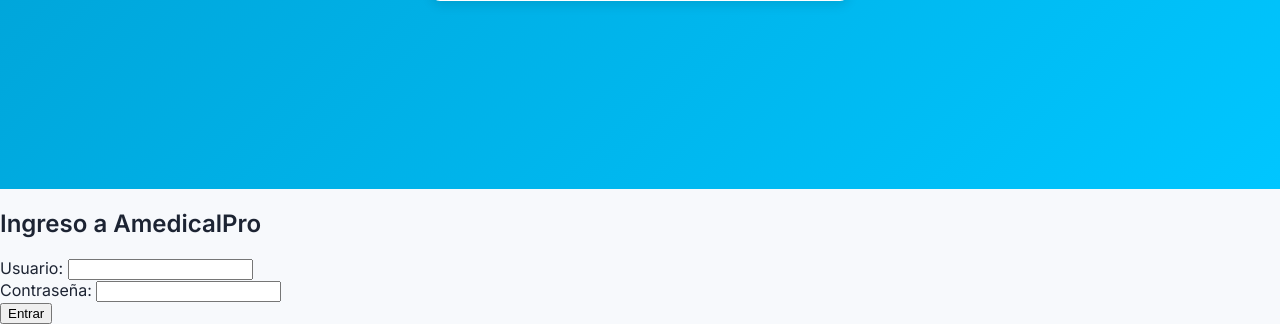
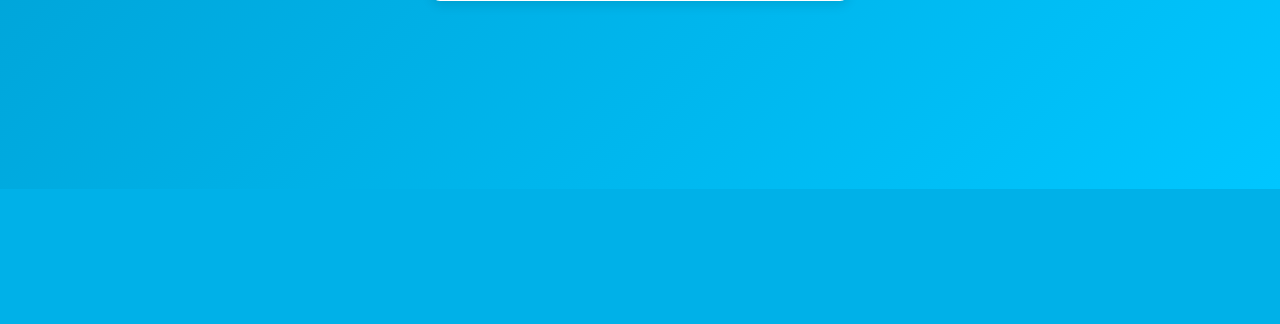
Before and after one commit to amedicalpro/amedicalpro, a Flask app: page / in a window 1280 px wide. Shown: the part 611-935 px from the top of the page. After the commit the page ends 800 px from the top, so only its background shows below. Run offline with Flask 3, Linux system fonts and the light colour scheme.

Commit message:
Fix: remove duplicate login block

```diff
--- a/app/templates/login.html
+++ b/app/templates/login.html
@@ -25,17 +25,3 @@
 </div>
 </body>
 </html>
-
-<!DOCTYPE html>
-<html>
-<head><title>AmedicalPro - Login</title></head>
-<body>
-<h2>Ingreso a <b>AmedicalPro</b></h2>
-<form method="POST">
-Usuario: <input name="username"><br>
-Contraseña: <input name="password" type="password"><br>
-<button type="submit">Entrar</button>
-</form>
-{% if error %}<p style="color:red">{{ error }}</p>{% endif %}
-</body>
-</html>
```
